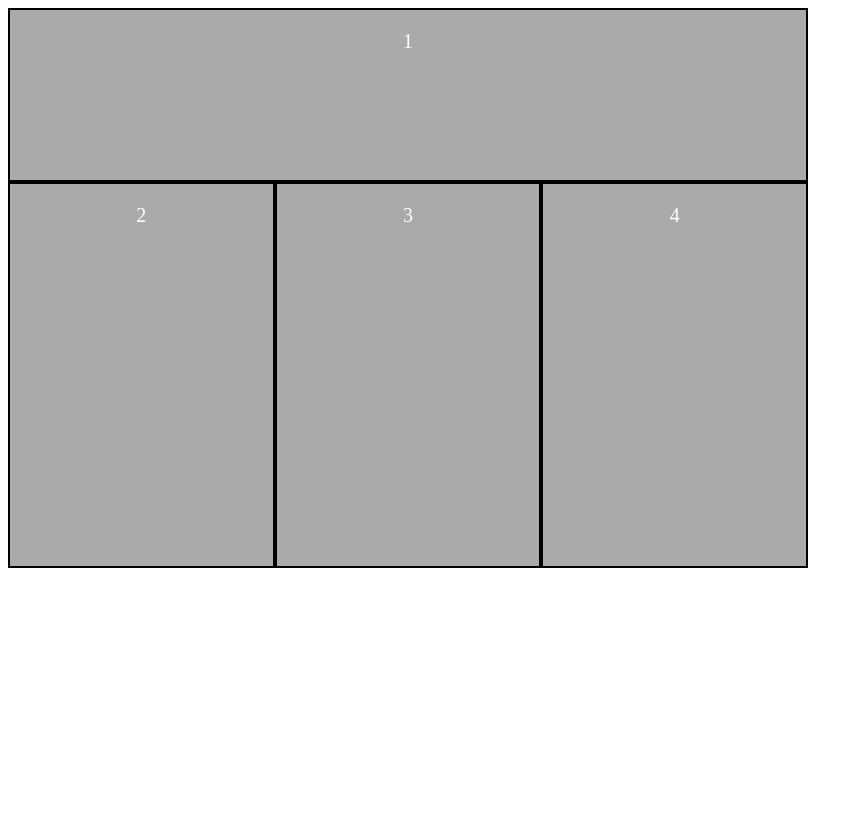
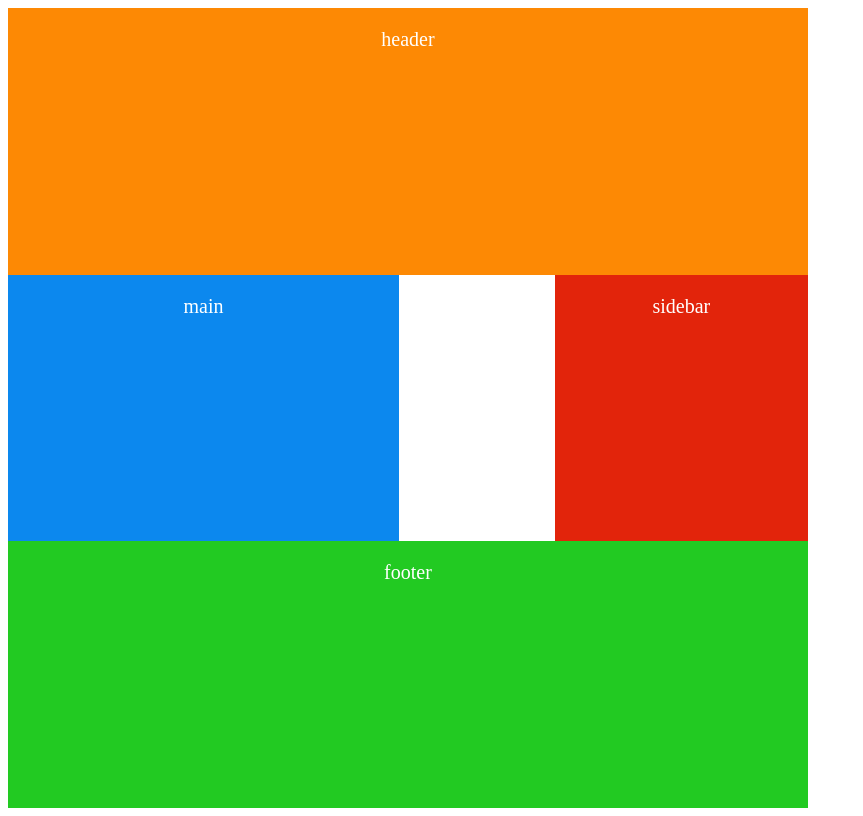
Before and after one commit to lurrlin/web, a plain HTML site: page ppi/em sala/sias.html in a window 1280 px wide. Shown: the whole page, without its empty margins (0-863 px from the left). Drawn offline with Linux system fonts and the light colour scheme.

Commit message:
quadrado

```diff
--- a/ppi/em sala/sias.html
+++ b/ppi/em sala/sias.html
@@ -8,30 +8,31 @@
         .container{
             display: grid;
             width: 100vh;
-            height: 70vh;
+            height: 100vh;
             grid-template-areas:
-            "item1 item1 item1"
-            "item2 item3 item4"
-            "item2 item3 item4"
-            "item2 item3 item4"
+            "item1 item1 item1 item1"
+            "item2 item2 . item3"
+            "item4 item4 item4 item4"
             ;
         }
         .i1{
             grid-area: item1;
+            background-color: #fd8904;
         }
         .i2{
             grid-area: item2;
+            background-color: #0c88ee;
         }
         .i3{
             grid-area: item3;
+            background-color: #e2240b;
         }
         .i4{
             grid-area: item4;
+            background-color: #22ca22;
         }
         .item{
-            background-color: #aaaaaa;
             color: white;
-            border: 2px solid black;
             padding: 20px;
             font-size: 20px;
             text-align: center;
@@ -40,11 +41,10 @@
 </head>
 <body>
     <div class="container">
-        <div class="item i1"> 1 </div>
-        <div class="item i2"> 2 </div>
-        <div class="item i3"> 3 </div>
-        <div class="item i4"> 4 </div>
-
+        <div class="item i1"> header </div>
+        <div class="item i2"> main </div>
+        <div class="item i3"> sidebar </div>
+        <div class="item i4"> footer </div>
     </div>
 </body>
 </html>
```
